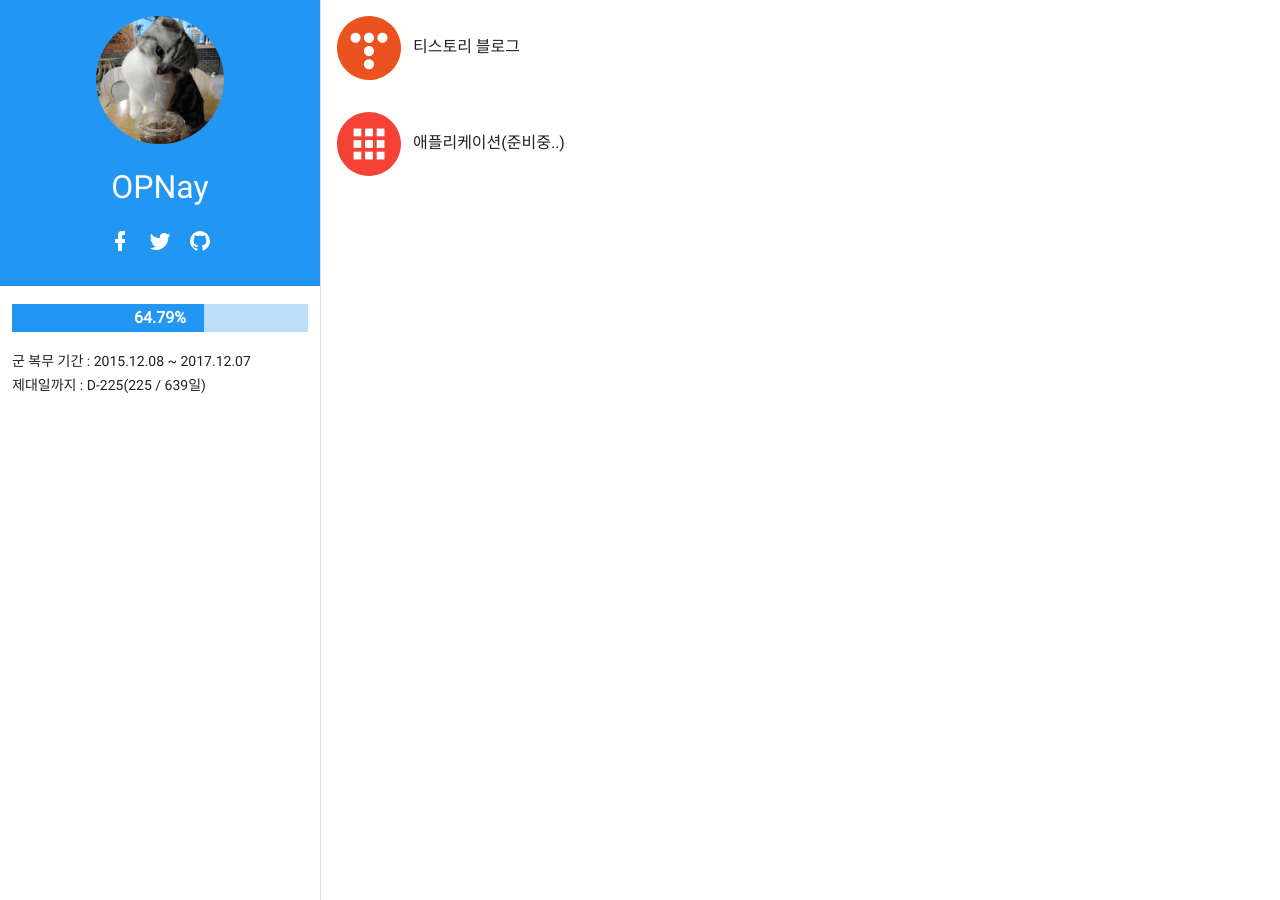
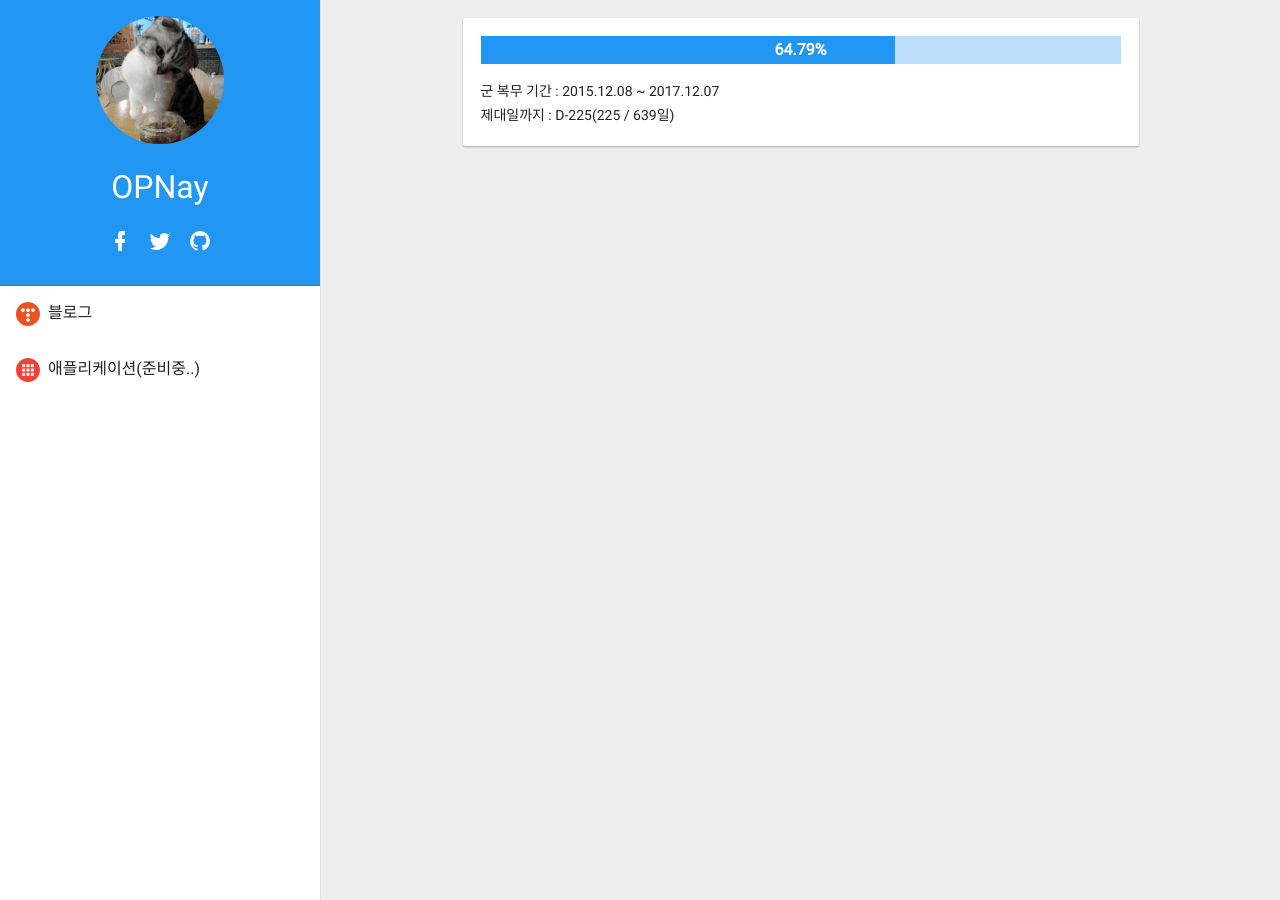
Before and after one commit to opnay/opnay.github.io, a Jekyll site: the page built from index.html, in a window 1280 px wide. Built offline with Jekyll 4.4.1, drawn with Linux system fonts in a browser that asks for light colours; some web fonts are replaced.

Commit message:
layouts: default: Switch '.dday' and link list in index.html

```diff
--- a/_includes/dday.html
+++ b/_includes/dday.html
@@ -9,10 +9,10 @@
 		<p>제대일까지 : <span class="dday-text"></span></p>
 	</div>
 	<style>
-.dday .progress {position:relative; margin:18px 0; width:100%; height:28px;}
+.dday .progress {position:relative; margin:0; width:100%; height:28px;}
 .dday .progress .progress-bar {width:0%; height:100%; transition:width 500ms;}
 .dday .progress .progress-text {position:absolute; top:0; bottom:0; width:100%; line-height:1.75; color:white; text-align:center; font-weight:bold;}
-.dday .info {margin:16px 0; line-height:1.75; font-size:14px;}
+.dday .info {margin:16px 0 0; line-height:1.75; font-size:14px;}
 
 .dday .progress {background:#BBDEFB;}
 .dday .progress .progress-bar {background:#2196F3;}
--- a/_layouts/default.html
+++ b/_layouts/default.html
@@ -47,7 +47,16 @@
 					<a class="link ext" href="https://github.com/opnay">{% include icon/github.svg %}</a>
 				</p>
 			</div>
-			{% include dday.html %}
+			<div class="list flex vertical">
+				<a class="link" href="http://blog.opnay.com"><img class="icon" src="./image/tistory.svg" alt="Tistory" />블로그</a>
+				<a class="link" href="#"><img class="icon" src="./image/application.svg" alt="Application" />애플리케이션(준비중..)</a>
+				<style>
+				.list {width:100%}
+				.list .link {color:#212121; text-decoration:none; padding:8px;}
+				.list .link:hover {background:#EEE;}
+				.icon {padding:8px; width:24px; height:auto; vertical-align:middle;}
+				</style>
+			</div>
 		</aside>
 		<div class="wrap">{{ content }}</div>
 	</body>
--- a/css/default.css
+++ b/css/default.css
@@ -25,4 +25,4 @@ html, body, .wrap {margin:0; padding:0; width:100%; height:100%;}
 .side .title .ext svg {width:24px; height:24px;}
 
 /* Content Wrap */
-.wrap {overflow-x:hidden; overflow-y:auto;}
+.wrap {background:#EEE; overflow-x:hidden; overflow-y:auto;}
--- a/index.html
+++ b/index.html
@@ -1,13 +1,9 @@
 ---
 layout: default
 ---
-<section class="list flex vertical">
-	<a class="link tistory" href="http://blog.opnay.com"><img class="icon" src="./image/tistory.svg" alt="Tistory" /> 티스토리 블로그</a>
-	<a class="link" href="#"><img class="icon" src="./image/application.svg" alt="Application" /> 애플리케이션(준비중..)</a>
-</section>
+<div class="card">
+	{% include dday.html %}
+</div>
 <style>
-.list {width:100%}
-.list .link {color:#212121; text-decoration:none; padding:16px;}
-.list .link:hover {background:#EEE;}
-.icon {margin-right:8px; width:64px; height:auto; vertical-align:middle;}
+	.card {margin:18px auto; padding:18px; width:640px;}
 </style>
```
